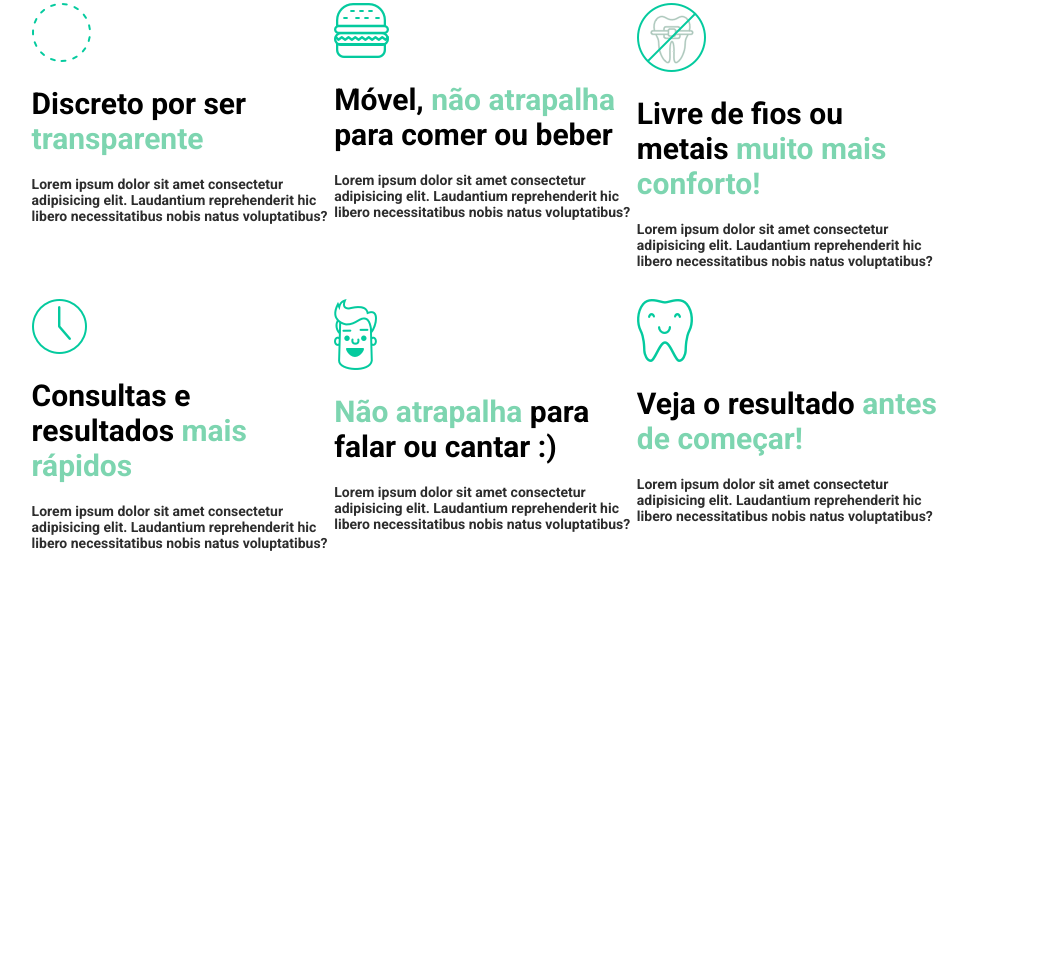
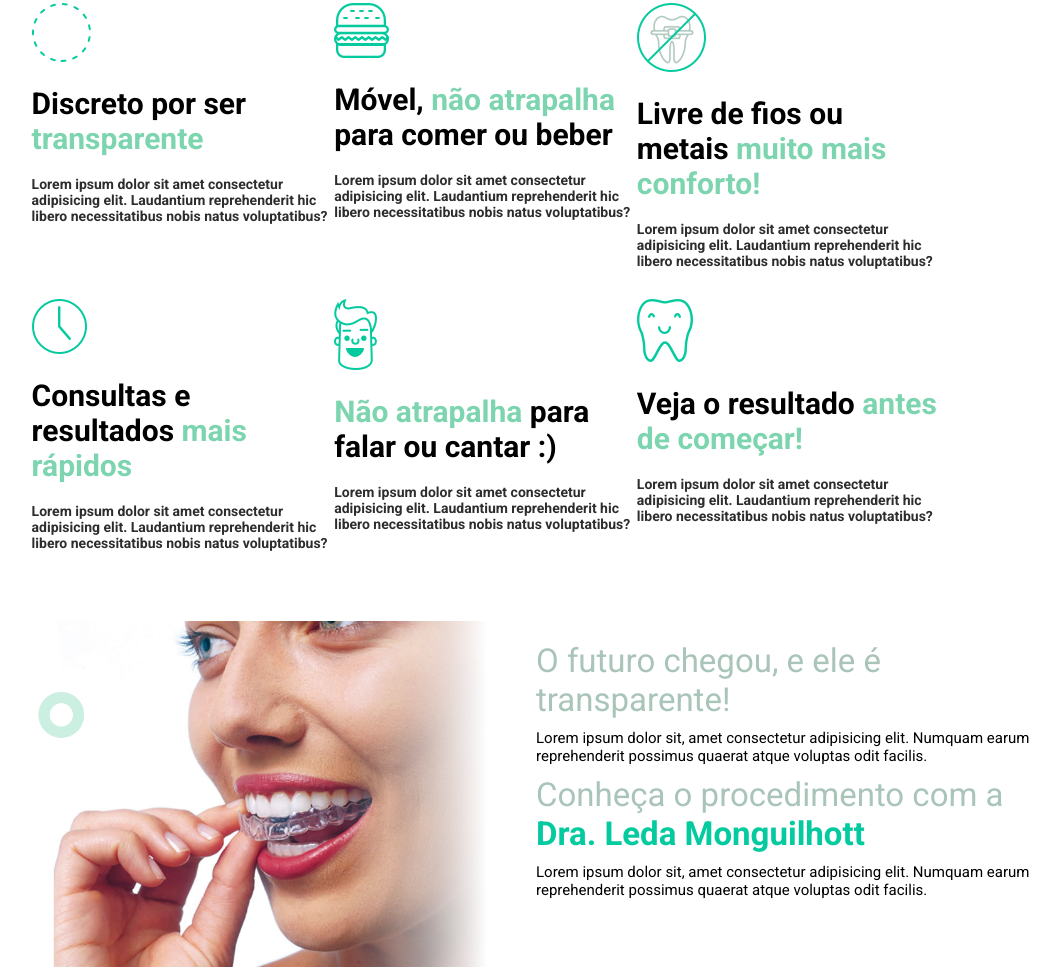
Before and after one commit to luiz-gui04/curso-web-master-projeto-8, a plain HTML site: page index.html in a window 1280 px wide. Shown: the part 737-1708 px from the top of the page, without its empty margins (154-1214 px from the left). Before the commit the page ends 1358 px from the top, so only its background shows below. Drawn offline with nearby package versions, Linux system fonts and the light colour scheme.

Commit message:
02 - Fazendo sessao sobre

```diff
--- a/css/style.css
+++ b/css/style.css
@@ -191,7 +191,55 @@ section.diferenciais > .container {
   font-weight: bold;
 }
 
+/*Sobre*/
+
+.sobre > .container {
+  max-width: 1440px;
+}
+
+.sobre-container {
+  float: left;
+  width: 50%;
+}
+
+.sobre-container img {
+  max-width: 100%;
+}
+
+.sobre-container h2 {
+  font-size: 33px;
+  margin: 10px 0;
+  color: #a9c4b8;
+  font-weight: normal;
+}
+
+.sobre-container h2 > b {
+  color: #03ca9f;
+}
+
+.sobre-container p {
+  color: black;
+  font-size: 15px;
+}
+
+.sobre-2 {
+  float: left;
+  width: 50%;
+}
+
+.padsobre {
+  padding: 10px 50px;
+}
+
 @media screen and (max-width: 900px) {
+  .sobre-container {
+    width: 100%;
+  }
+
+  .padsobre {
+    padding: 0;
+  }
+
   .diferencial-single {
     width: 100%;
     text-align: center;
--- a/index.html
+++ b/index.html
@@ -84,6 +84,20 @@
       </div>
     </div>
   </section>
+
+  <section class="sobre">
+    <div class="container">
+      <div class="sobre-container">
+        <img src="images/rosto.png" alt="">
+      </div>
+      <div class="sobre-container padsobre">
+        <h2>O futuro chegou, e ele é transparente!</h2>
+        <p>Lorem ipsum dolor sit, amet consectetur adipisicing elit. Numquam earum reprehenderit possimus quaerat atque voluptas odit facilis.</p>
+        <h2>Conheça o procedimento com a <b>Dra. Leda Monguilhott</b></h2>
+        <p>Lorem ipsum dolor sit, amet consectetur adipisicing elit. Numquam earum reprehenderit possimus quaerat atque voluptas odit facilis.</p>
+      </div>
+    </div>
+  </section>
   <script src="https://code.jquery.com/jquery-3.2.1.min.js"></script>
   <script>
     $('nav a').hover(function() {
```
